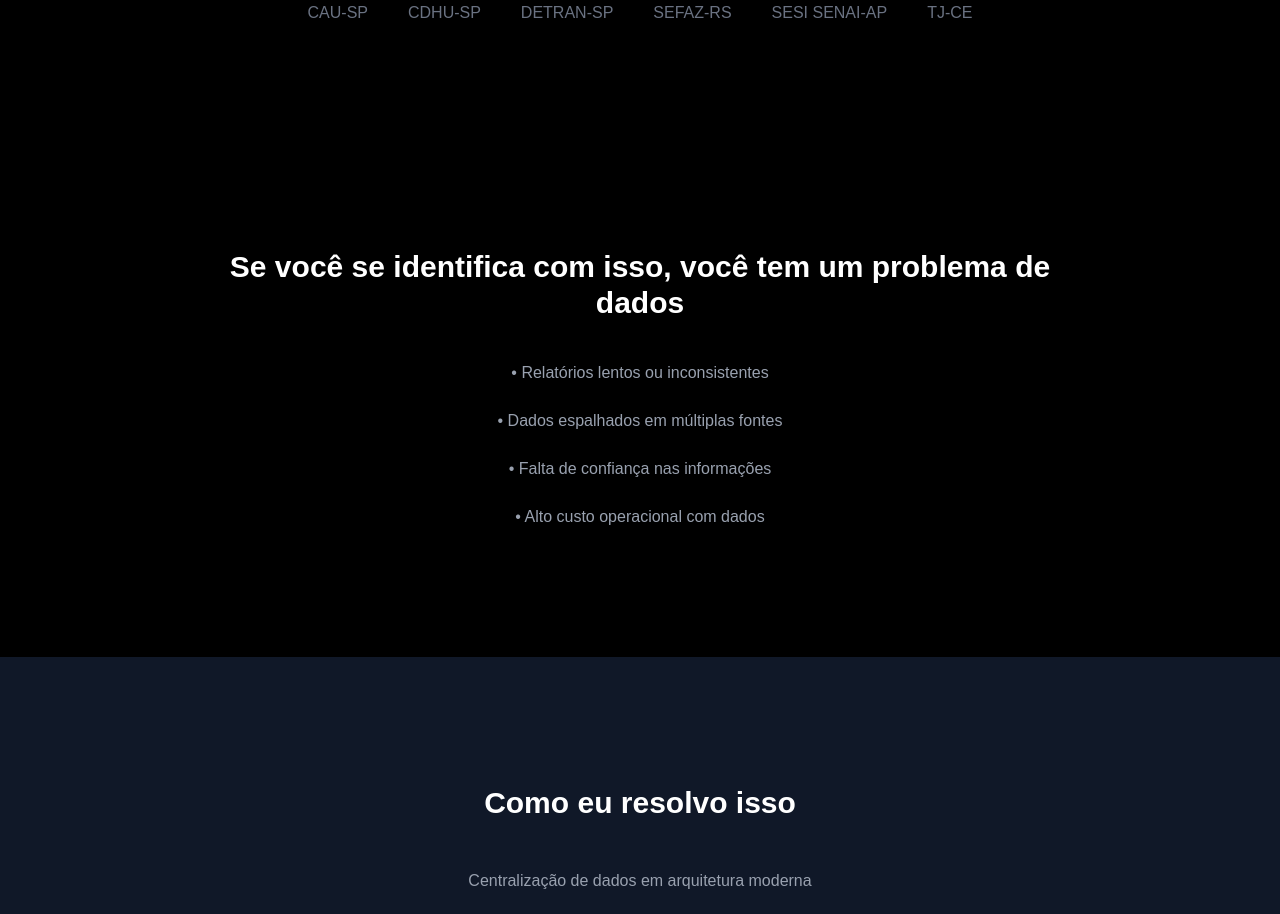
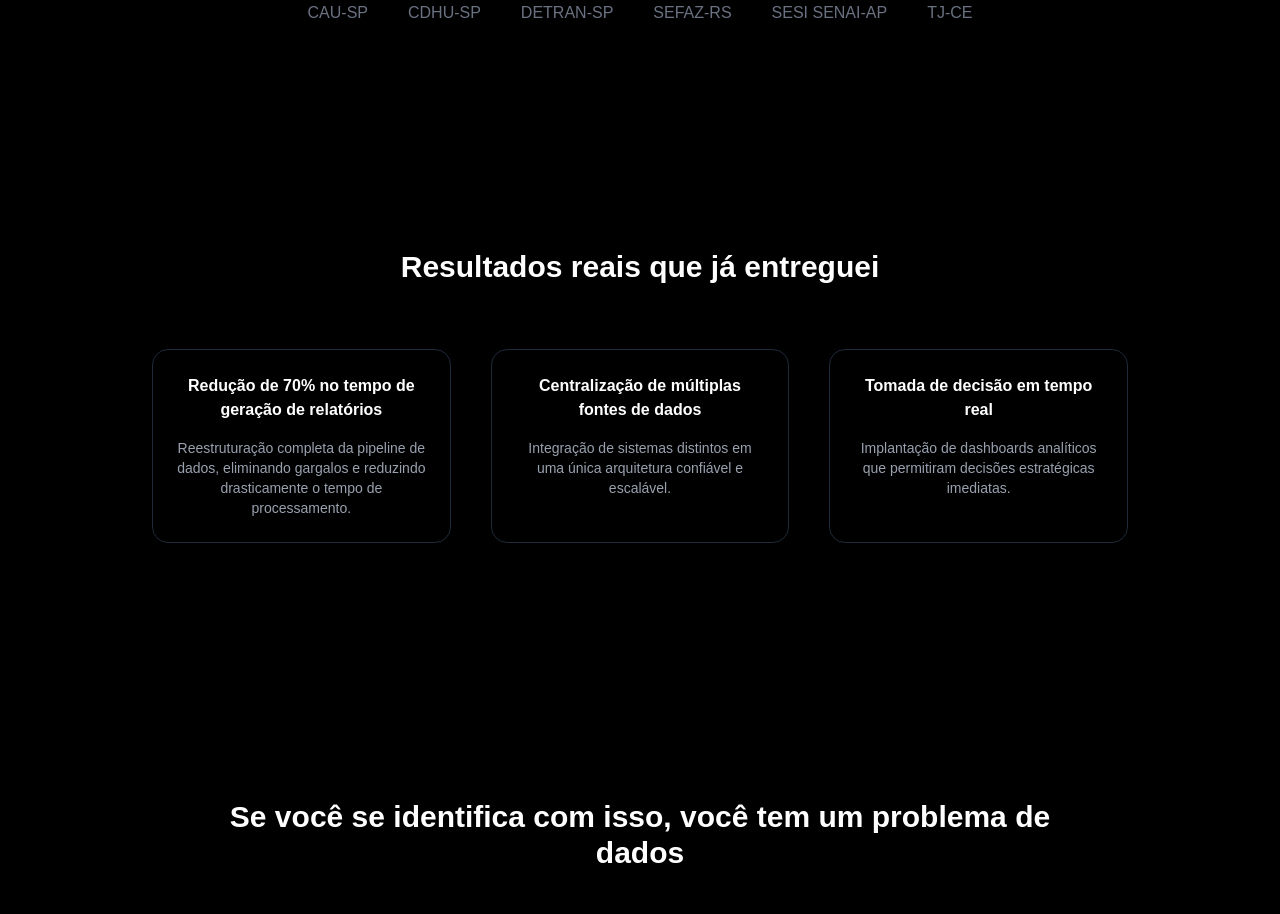
Before and after one commit to wa-data-solutions/wendril-af, a Next.js app: page / in a window 1280 px wide. Shown: the part 960-1874 px from the top of the page. Built offline with nearby package versions, Linux system fonts and the light colour scheme.

Commit message:
feat: visual identity complete (favicon + og-image)

```diff
--- a/app/page.tsx
+++ b/app/page.tsx
@@ -9,6 +9,24 @@ const clients = [
   "SEFAZ-RS",
   "SESI SENAI-AP",
   "TJ-CE",
+];
+
+const cases = [
+  {
+    title: "Redução de 70% no tempo de geração de relatórios",
+    description:
+      "Reestruturação completa da pipeline de dados, eliminando gargalos e reduzindo drasticamente o tempo de processamento.",
+  },
+  {
+    title: "Centralização de múltiplas fontes de dados",
+    description:
+      "Integração de sistemas distintos em uma única arquitetura confiável e escalável.",
+  },
+  {
+    title: "Tomada de decisão em tempo real",
+    description:
+      "Implantação de dashboards analíticos que permitiram decisões estratégicas imediatas.",
+  },
 ];
 
 export default function Home() {
@@ -33,7 +51,7 @@ export default function Home() {
 
         <a
           href="#diagnostico"
-          className="mt-10 px-8 py-3 bg-white text-black rounded-full font-medium"
+          className="mt-10 px-8 py-3 bg-white text-black rounded-full font-medium hover:scale-105 transition"
         >
           Solicitar diagnóstico gratuito
         </a>
@@ -53,6 +71,30 @@ export default function Home() {
             </span>
           ))}
         </div>
+      </section>
+
+      {/* CASES */}
+      <section className="py-32 text-center max-w-5xl mx-auto px-6">
+
+        <h2 className="text-3xl font-bold mb-16">
+          Resultados reais que já entreguei
+        </h2>
+
+        <div className="grid md:grid-cols-3 gap-10">
+          {cases.map((c, i) => (
+            <motion.div
+              key={i}
+              initial={{ opacity: 0, y: 40 }}
+              whileInView={{ opacity: 1, y: 0 }}
+              transition={{ delay: i * 0.2 }}
+              className="border border-gray-800 p-6 rounded-2xl bg-black hover:bg-gray-900 transition"
+            >
+              <h3 className="font-semibold mb-4">{c.title}</h3>
+              <p className="text-gray-400 text-sm">{c.description}</p>
+            </motion.div>
+          ))}
+        </div>
+
       </section>
 
       {/* DOR */}
@@ -100,9 +142,9 @@ export default function Home() {
         </p>
 
         <a
-          href="https://cal.com" // depois você troca
+          href="https://www.linkedin.com/in/seu-linkedin-aqui/"
           target="_blank"
-          className="px-10 py-4 bg-white text-black rounded-full font-medium"
+          className="px-10 py-4 bg-white text-black rounded-full font-medium hover:scale-105 transition"
         >
           Agendar conversa
         </a>
```
